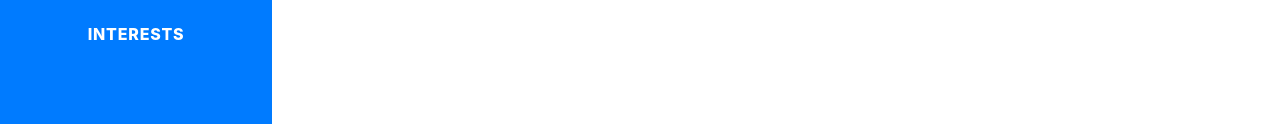
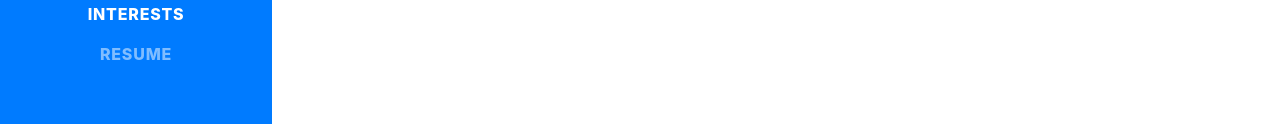
Before and after one commit to jkern-dev/jkern-dev.github.io, a website with bundled scripts: page index.html in a window 1280 px wide. Shown: the part 558-682 px from the top of the page. Built offline with nearby package versions, Linux system fonts and the light colour scheme; files whose address does not match are found by name; a web font is replaced by a local one.

Commit message:
include resume

```diff
--- a/index.html
+++ b/index.html
@@ -58,6 +58,9 @@
         </li>
         <li class="nav-item">
           <a class="nav-link js-scroll-trigger" href="#interests">Interests</a>
+        </li>
+        <li class="nav-item">
+          <a class="nav-link js-scroll-trigger" target="_blank" href="./img/resume_josh_kern.pdf">Resume</a>
         </li>
         <!-- <li class="nav-item">
           <a class="nav-link js-scroll-trigger" href="#awards">Awards</a>
```
Also changed, not shown: 1 other file.
